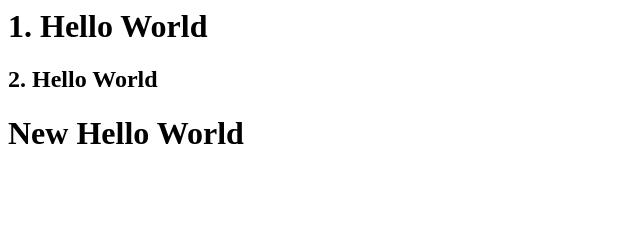
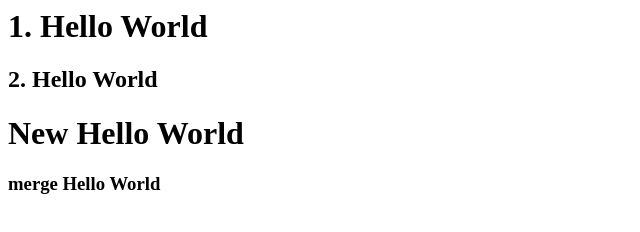
Before and after one commit to creatinewon/OSS_5, a plain HTML site: page index.html in a window 1280 px wide. Shown: the whole page, without its empty margins (0-640 px from the left). Drawn offline with Linux system fonts and the light colour scheme.

Commit message:
merge commit

```diff
--- a/index.html
+++ b/index.html
@@ -8,5 +8,7 @@
         <h2>2. Hello World</h2>
 
         <h1>New Hello World</h1>
+
+        <h3>merge Hello World</h3>
     </body>
 </html>
```
